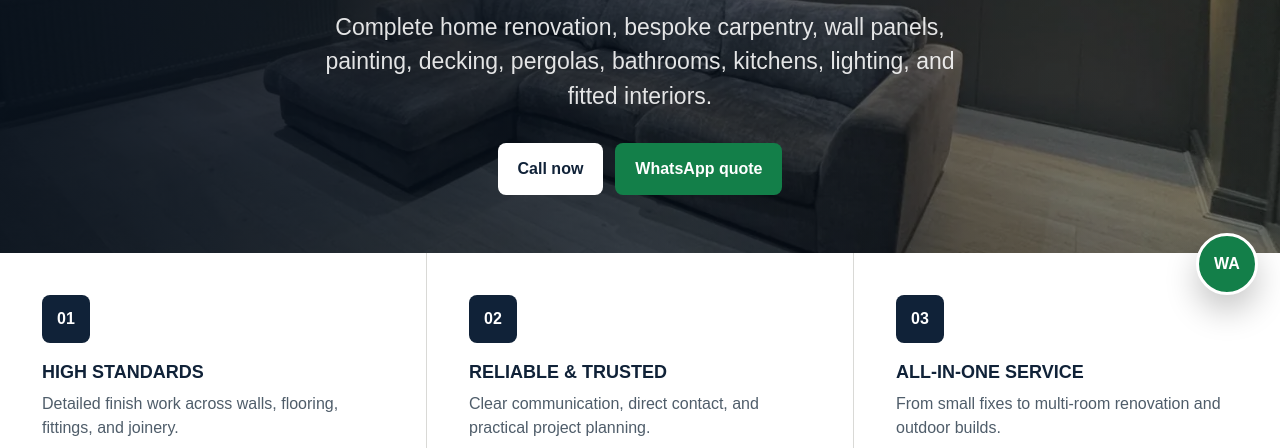
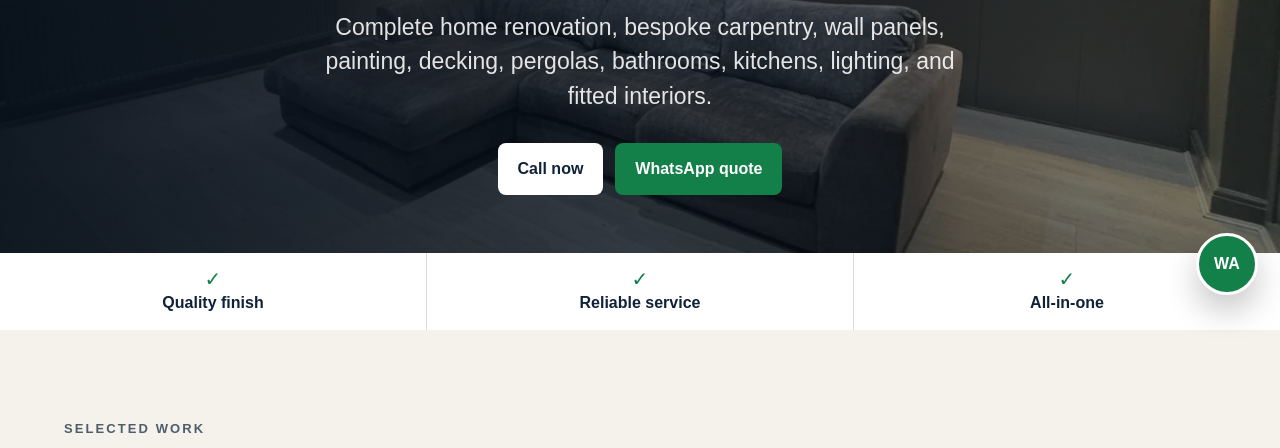
Before and after one commit to AviramDahan/aron-elite-projects, a plain HTML site: page index.html in a window 1280 px wide. Shown: the part 483-931 px from the top of the page. Drawn offline with Linux system fonts and the light colour scheme.

Commit message:
Condense trust section into three compact benefits

```diff
--- a/index.html
+++ b/index.html
@@ -58,21 +58,9 @@
       </section>
 
       <section class="trust-band" aria-label="Why choose Aron Elite Projects">
-        <div>
-          <span class="icon" aria-hidden="true">01</span>
-          <strong>High standards</strong>
-          <p>Detailed finish work across walls, flooring, fittings, and joinery.</p>
-        </div>
-        <div>
-          <span class="icon" aria-hidden="true">02</span>
-          <strong>Reliable & trusted</strong>
-          <p>Clear communication, direct contact, and practical project planning.</p>
-        </div>
-        <div>
-          <span class="icon" aria-hidden="true">03</span>
-          <strong>All-in-one service</strong>
-          <p>From small fixes to multi-room renovation and outdoor builds.</p>
-        </div>
+        <div><span class="trust-check" aria-hidden="true">&#10003;</span><strong>Quality finish</strong></div>
+        <div><span class="trust-check" aria-hidden="true">&#10003;</span><strong>Reliable service</strong></div>
+        <div><span class="trust-check" aria-hidden="true">&#10003;</span><strong>All-in-one</strong></div>
       </section>
 
       <section id="work" class="featured-work" aria-labelledby="work-title">
--- a/styles.css
+++ b/styles.css
@@ -278,9 +278,21 @@ h3 {
 }
 
 .trust-band div {
-  min-height: 176px;
-  padding: clamp(24px, 4vw, 42px);
+  display: flex;
+  flex-direction: column;
+  align-items: center;
+  justify-content: center;
+  gap: 4px;
+  min-width: 0;
+  padding: 16px 8px;
+  text-align: center;
   background: var(--white);
+}
+
+.trust-check {
+  color: var(--green);
+  font-size: 20px;
+  line-height: 1;
 }
 
 .icon,
@@ -302,10 +314,9 @@ h3 {
 
 .trust-band strong {
   display: block;
-  margin-bottom: 6px;
   color: var(--navy);
-  font-size: 18px;
-  text-transform: uppercase;
+  font-size: clamp(12px, 2.5vw, 16px);
+  line-height: 1.3;
 }
 
 .trust-band p,
@@ -904,7 +915,6 @@ footer p {
   }
 
   .hero-stats,
-  .trust-band,
   .showcase-grid,
   .service-grid,
   .process-grid,
```
